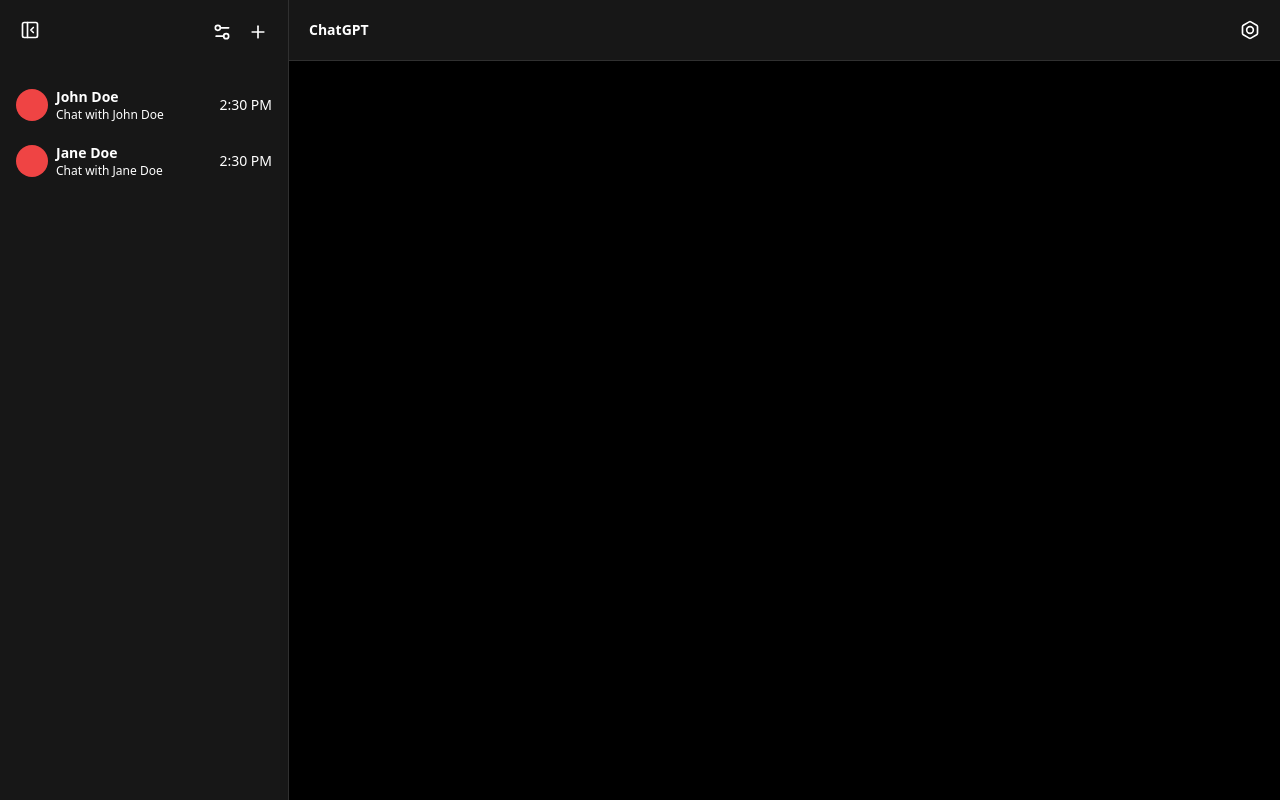
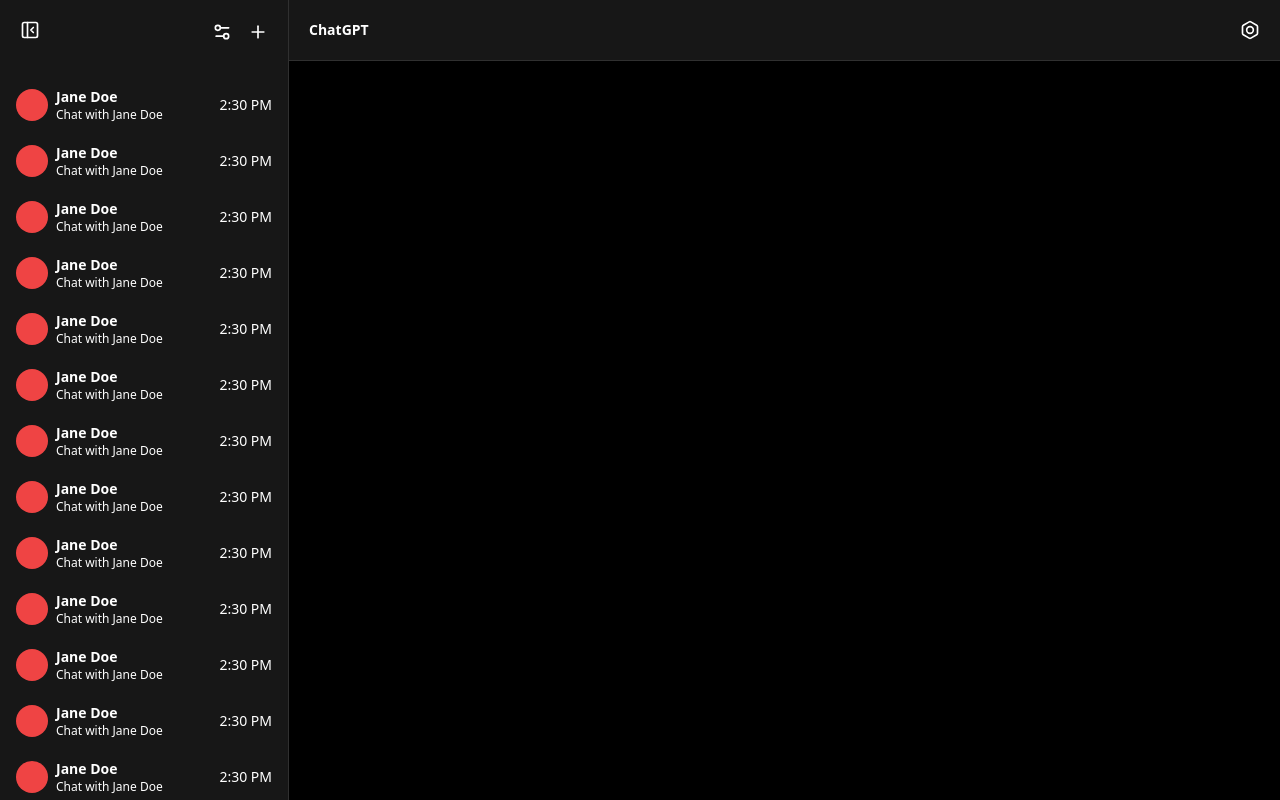
Before and after one commit to keiryan/bot-battle-gen-2, a Vue app: page / in a window 1280 px wide. Built offline with nearby package versions, Linux system fonts and the light colour scheme.

Commit message:
added new chat transition

```diff
--- a/src/App.vue
+++ b/src/App.vue
@@ -1,18 +1,28 @@
 <template>
   <div class="w-screen h-screen flex text-white">
-    <Chats @toggle-panel="togglePanel" :navOpen="navOpen" />
+    <Chats
+      @toggle-panel="togglePanel"
+      :navOpen="navOpen"
+      @toggle-app-settings="toggleCommandBar"
+    />
     <ChatWindow :navOpen="navOpen" @toggle-panel="togglePanel" />
+    <MessageAll
+      :messageAllOpen="messageAllOpen"
+      @toggle-app-settings="toggleCommandBar"
+    />
   </div>
 </template>
 
 <script>
 import Chats from "./components/Chats.vue";
 import ChatWindow from "./components/ChatWindow.vue";
+import MessageAll from "./components/MessageAll.vue";
 export default {
   name: "App",
   components: {
     Chats,
     ChatWindow,
+    MessageAll,
   },
   props: {},
   data() {
@@ -28,6 +38,8 @@
         time: "2:30 PM",
       },
       navOpen: true,
+      messageAllOpen: false,
+      settings: {},
     };
   },
   computed: {},
@@ -36,8 +48,26 @@
       this.navOpen = !this.navOpen;
       console.log(this.navOpen);
     },
+
+    handleKeyDown(event) {
+      if (event.metaKey && event.key === "k") {
+        // Command + K
+        event.preventDefault();
+        this.toggleCommandBar();
+      }
+    },
+
+    toggleCommandBar() {
+      this.messageAllOpen = !this.messageAllOpen;
+    },
   },
-  mounted() {},
+  mounted() {
+    window.addEventListener("keydown", this.handleKeyDown);
+  },
+
+  beforeDestroy() {
+    window.removeEventListener("keydown", this.handleKeyDown);
+  },
   created() {},
   updated() {},
   destroyed() {},
--- a/src/components/Chat.vue
+++ b/src/components/Chat.vue
@@ -1,12 +1,18 @@
 <template>
-  <div class="w-full flex justify-between items-center text-sm dark-hover px-4 py-2 min-w-72 transition-custom">
+  <div
+    class="w-full flex justify-between items-center text-sm chat-transition hover:bg-[#FFFFFF1D] cursor-pointer px-4 py-2 min-w-72"
+    :class="!navOpen && ' -translate-x-36 opacity-0'"
+    :style="{ transitionDelay: `${index * 20}ms` }"
+  >
     <!-- Profile Image -->
-    <div class="rounded-full bg-red-500 w-8 h-8 mr-2 overflow-hidden">
+    <div
+      class="rounded-full bg-red-500 w-8 h-8 mr-2 overflow-hidden transition-transform"
+    >
       <!-- <img
-        class="w-full rounded-full"
-        :src="chat.assistant.avatar"
-        alt="Profile Image"
-      /> -->
+          class="w-full rounded-full"
+          :src="chat.assistant.avatar"
+          alt="Profile Image"
+        /> -->
     </div>
 
     <!-- Chat title -->
@@ -29,12 +35,17 @@
   components: {},
   props: {
     chat: Object,
+    navOpen: Boolean,
+    index: Number,
   },
   data() {
     return {};
   },
   computed: {},
   methods: {},
+  mounted() {
+    console.log(this.index, this.index * 10);
+  },
 };
 </script>
 
--- a/src/components/Chats.vue
+++ b/src/components/Chats.vue
@@ -1,6 +1,6 @@
 <template>
   <div
-    class="flex-[2] bg-[#171717] transition-custom overflow-hidden"
+    class="flex-[2] bg-[#171717] transition-custom overflow-y-scroll overflow-x-hidden no-scrollbar"
     :class="navOpen ? 'max-w-[18rem]' : 'max-w-0'"
   >
     <div class="flex flex-col">
@@ -11,7 +11,8 @@
           </button>
         </div>
         <div class="flex gap-2">
-          <button class="app-button">
+            <!-- If clicked emit to app component -->
+          <button class="app-button" @click="$emit('toggle-app-settings')">
             <Settings2 size="20" />
           </button>
           <button class="app-button">
@@ -20,7 +21,13 @@
         </div>
       </nav>
       <div class="flex flex-col gap-1 mt-4">
-        <Chat v-for="chat in chats" :key="chat.id" :chat="chat" />
+        <Chat
+          v-for="(chat, index) in chats"
+          :key="chat.id"
+          :chat="chat"
+          :index="index + 1"
+          :navOpen="navOpen"
+        />
       </div>
     </div>
   </div>
@@ -40,18 +47,7 @@
   },
   data() {
     return {
-      chats: [
-        {
-          id: Math.random(),
-          messages: [],
-          title: "Chat with John Doe",
-          assistant: {
-            name: "John Doe",
-            avatar: "https://randomuser.me/api/portraits",
-          },
-          creationDate: "2:30 PM",
-        },
-        {
+      chats: new Array(16).fill({
         id: Math.random(),
         messages: [],
         title: "Chat with Jane Doe",
@@ -60,8 +56,7 @@
           avatar: "https://randomuser.me/api/portraits",
         },
         creationDate: "2:30 PM",
-        },
-      ],
+      }),
     };
   },
   methods: {
@@ -77,4 +72,10 @@
 };
 </script>
 
-<style></style>
+<style scoped>
+.no-scrollbar::-webkit-scrollbar {
+  scrollbar-width: none;
+  -ms-overflow-style: none;
+  display: none;
+}
+</style>
--- /dev/null
+++ b/src/components/MessageAll.vue
@@ -0,0 +1,33 @@
+<template>
+  <div
+    class="w-screen h-screen fixed opacity-0 transition-custom"
+    :class="messageAllOpen ? 'opacity-100 pointer-events-all' : 'pointer-events-none'"
+  >
+    <!-- Background blur -->
+    <div
+      class="w-full h-full absolute top-0 left-0 backdrop-blur backdrop-brightness-[0.20] hover:cursor-pointer"
+      @click="$emit('toggle-app-settings')"
+    ></div>
+  </div>
+</template>
+
+<script setup></script>
+
+<script>
+export default {
+  name: "MessageAll",
+  components: {},
+  props: {
+    messageAllOpen: Boolean,
+  },
+  data() {
+    return {};
+  },
+  computed: {},
+  methods: {},
+  mounted() {},
+  created() {},
+  updated() {},
+  destroyed() {},
+};
+</script>
--- a/src/style.css
+++ b/src/style.css
@@ -10,10 +10,14 @@
   @apply transition-all duration-300 ease-in-out;
 }
 
+.chat-transition {
+  @apply transition-[opacity,transform] duration-300 ease-in-out;
+}
+
 .app-button {
   @apply p-1 rounded-full transition-custom hover:bg-[#FFFFFF1D];
 }
 
 .dark-hover {
-  @apply cursor-pointer hover:bg-[#FFFFFF1D];
+  @apply cursor-pointer transition-custom hover:bg-[#FFFFFF1D];
 }
```
Lines whose indentation alone changed are shown as unchanged.
